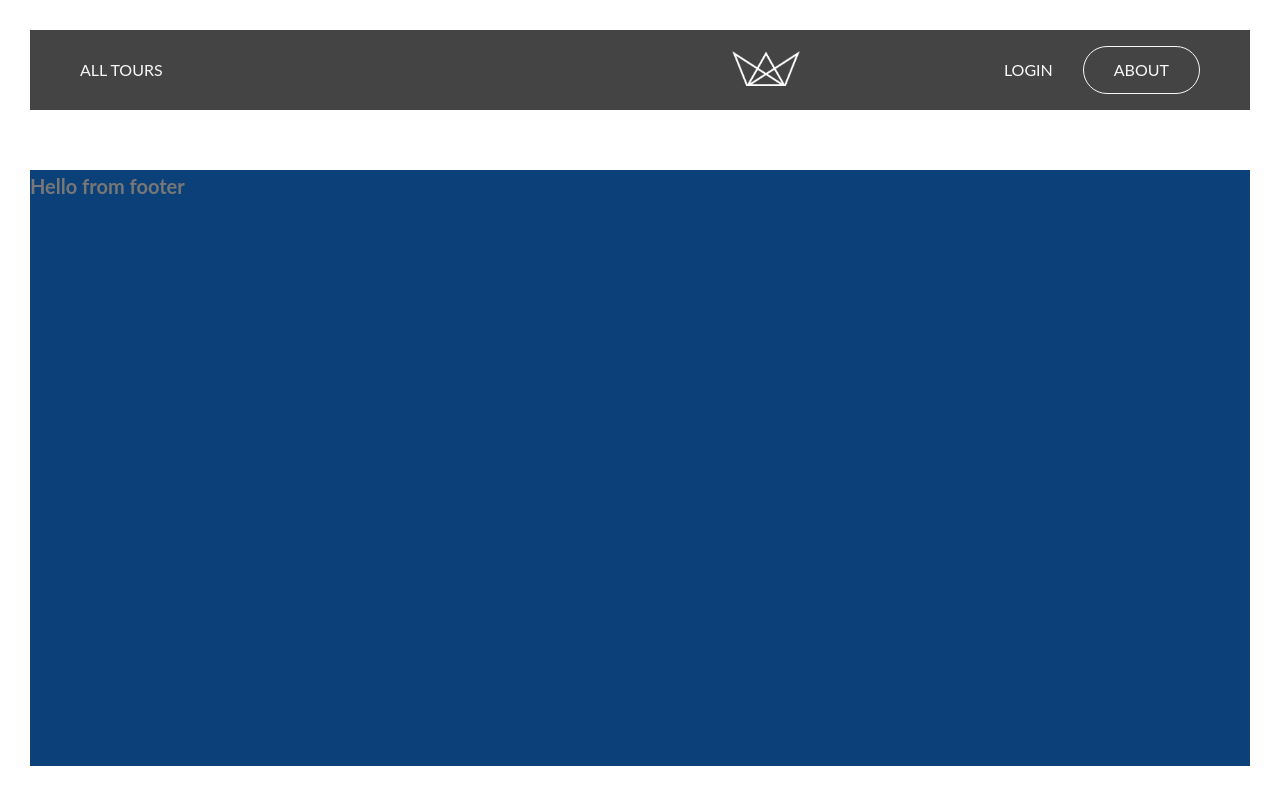
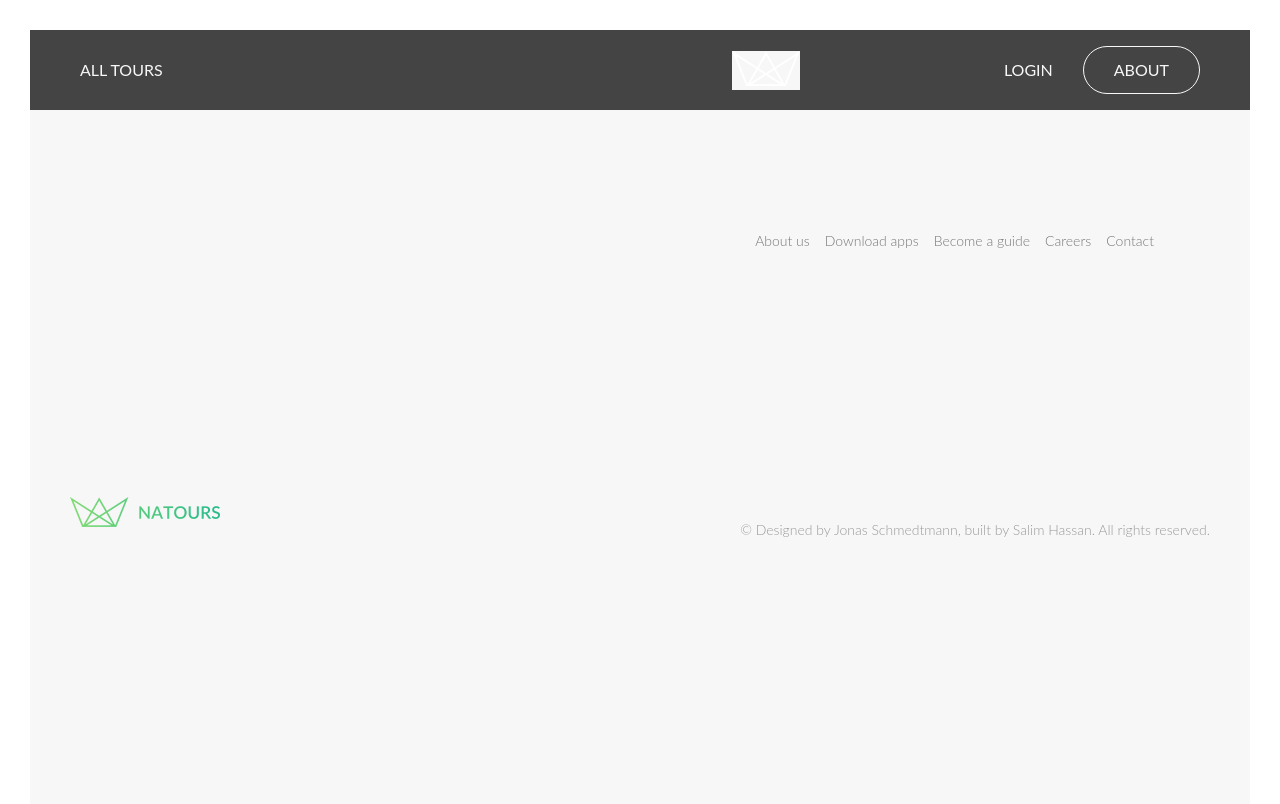
Before and after one commit to Salim255/natours-react-ts, a React (Vite) app: page / in a window 1280 px wide. Shown: the top 804 px of the page. Built offline with nearby package versions, Linux system fonts and the light colour scheme.

Commit message:
built: app footer

```diff
--- a/src/features/auth/_login.scss
+++ b/src/features/auth/_login.scss
@@ -1,4 +1,6 @@
-
+div {
+    background-color: #f7f7f7;
+}
 .login-form {
     margin: 0 auto;
     max-width: 55rem;
--- a/src/main-layout/_main-layout.scss
+++ b/src/main-layout/_main-layout.scss
@@ -1,5 +1,5 @@
 .main-layout {
-    min-height: 92vh;
+    min-height: 100vh;
     display: flex;
     flex-direction: column;
     & > :nth-child(2){
--- a/src/main-layout/components/footer/Footer.tsx
+++ b/src/main-layout/components/footer/Footer.tsx
@@ -2,11 +2,20 @@ import './_footer.scss';
 
 const Footer = () => {
     return (
-        <>
-            <footer className='footer'>
-                <h1>Hello from footer</h1>
-            </footer>
-        </>
+        <footer className='footer'>
+            <div className='footer__logo'>
+                <img src='/img/logo-green.png' alt='Natour  Salim logo'/>
+            </div>
+
+            <ul className='footer__nav'>
+                <li> <a href='#'>About us</a></li>
+                <li> <a href='#'>Download apps</a></li>
+                <li> <a href='#'>Become a guide</a></li>
+                <li> <a href='#'> Careers</a></li>
+                <li> <a href='#'> Contact </a></li>
+            </ul>
+            <p className='footer__copyright'> &copy; Designed by Jonas Schmedtmann, built by Salim Hassan. All rights reserved. </p>
+        </footer>
     )
 }
 
--- a/src/main-layout/components/footer/_footer.scss
+++ b/src/main-layout/components/footer/_footer.scss
@@ -1,6 +1,59 @@
 .footer {
-    background-color: rgb(12, 64, 121);
-    height: 3rem;
-    width: 100%;
-    margin-bottom: 0;
+  background-color: #f7f7f7;
+  padding: 6rem 4rem 3rem 4rem;
+  font-size: 1.4rem;
+  display: grid;
+  grid-template-columns: auto auto;
+  grid-row-gap: 0.75rem;
+  -webkit-box-pack: justify;
+  -ms-flex-pack: justify;
+  justify-content: space-between;
 }
+@media only screen and (max-width: 50em) {
+  .footer {
+    grid-template-columns: 1fr;
+    grid-row-gap: 1.25rem;
+    justify-items: center;
+  }
+}
+.footer__logo {
+  grid-row: 1 / 3;
+  -ms-flex-item-align: center;
+  align-self: center;
+}
+@media only screen and (max-width: 50em) {
+  .footer__logo {
+    grid-row: 1;
+  }
+}
+.footer__logo img {
+  height: 3rem;
+}
+.footer__nav {
+  list-style: none;
+  display: -webkit-box;
+  display: -ms-flexbox;
+  display: flex;
+}
+.footer__nav li {
+  margin-left: 1.5rem;
+}
+.footer__nav a {
+  color: #777;
+  text-decoration: none !important;
+  -webkit-transition: all 0.2s;
+  transition: all 0.2s;
+}
+.footer__nav a:hover,
+.footer__nav a:active {
+  color: #55c57a;
+}
+.footer__copyright {
+  justify-self: end;
+  color: #999;
+}
+@media only screen and (max-width: 50em) {
+  .footer__copyright {
+    justify-self: center;
+  }
+}
```
Also changed, not shown: public/img/logo-green.png (added).
